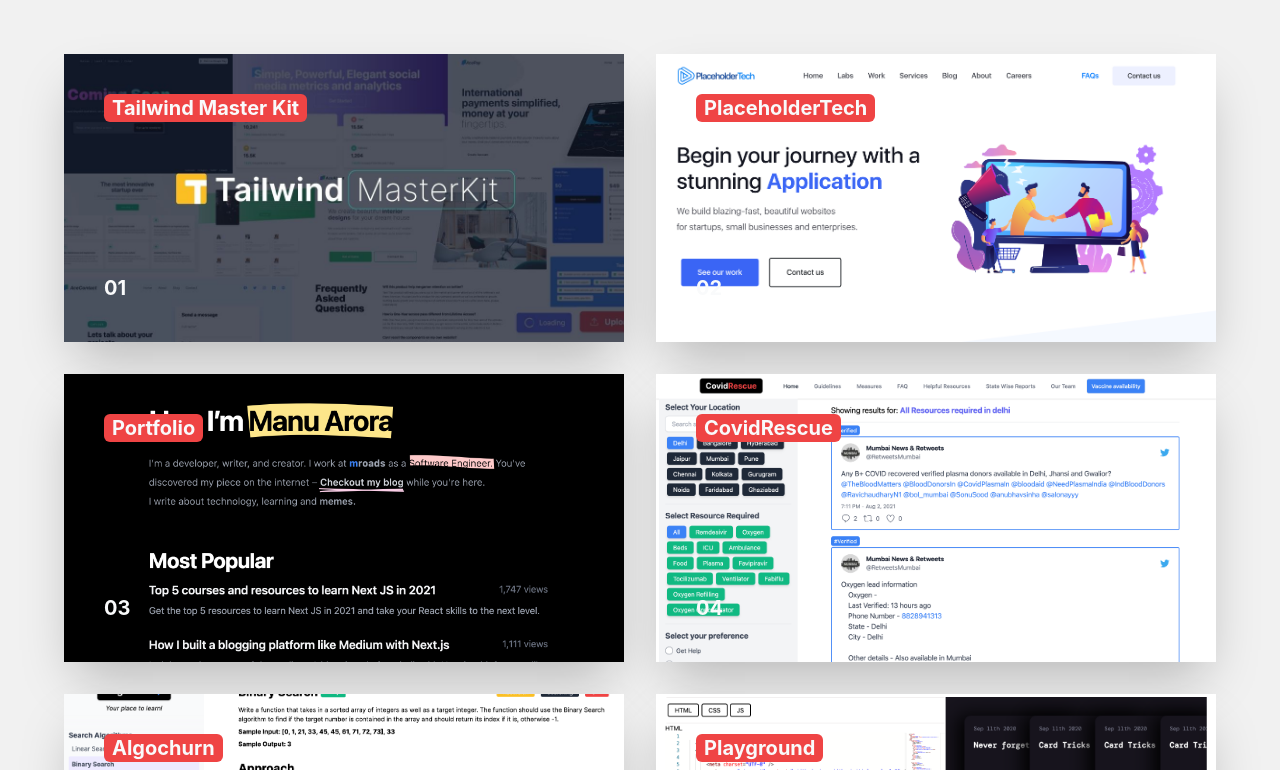
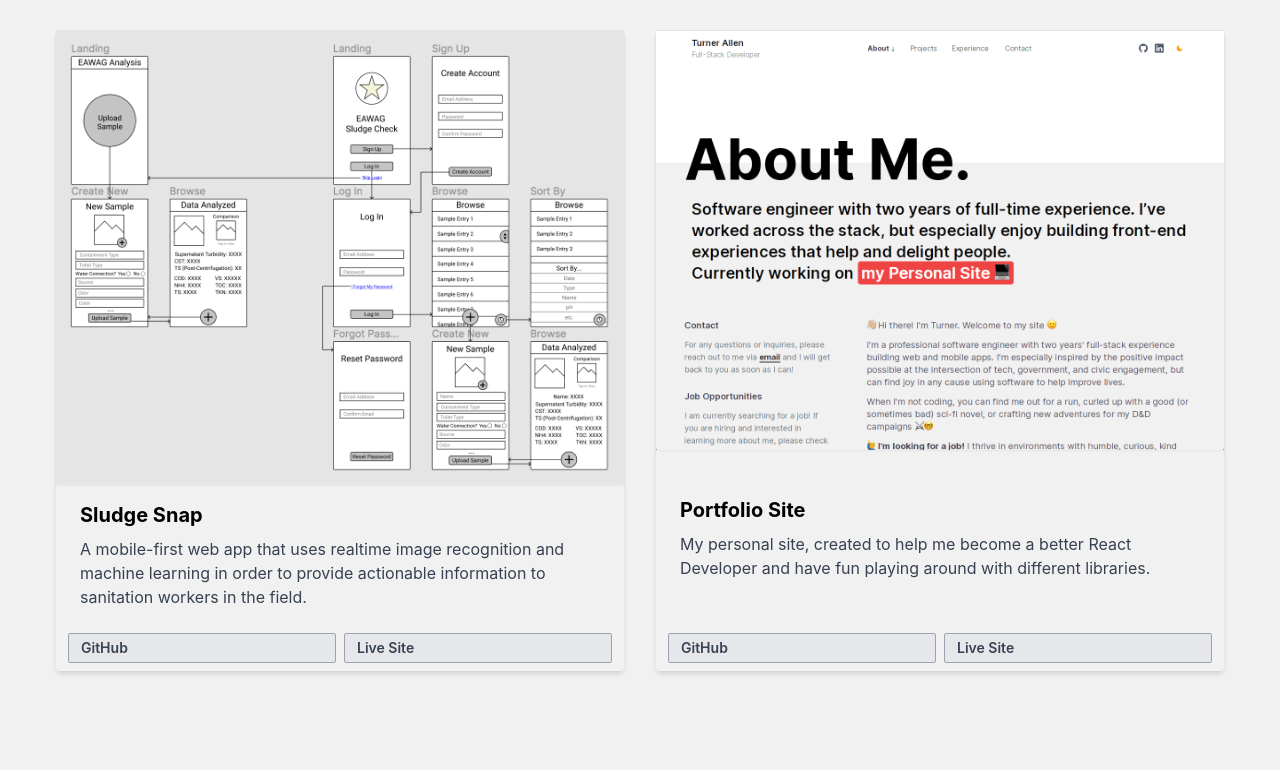
Before and after one commit to jtallen/turner-site, a Next.js app: page /projects in a window 1280 px wide. Shown: the part 430-1200 px from the top of the page. Built offline with nearby package versions, Linux system fonts and the light colour scheme.

Commit message:
initial commit to projects view

```diff
--- a/components/Navbar.js
+++ b/components/Navbar.js
@@ -59,16 +59,16 @@ export default function Navbar() {
               )}
             </a>
           </Link>
-          {/* <Link href="/projects">
+          <Link href="/projects">
             <a
               className={`text-base  ${
-                router.asPath === "/projects"
-                  ? "text-gray-800 font-bold dark:text-gray-400"
-                  : "text-gray-600 dark:text-gray-300 font-normal "
+                router.asPath === '/projects'
+                  ? 'text-gray-800 font-bold dark:text-gray-400'
+                  : 'text-gray-600 dark:text-gray-300 font-normal '
               }`}
             >
               Projects
-              {router.asPath === "/projects" && (
+              {router.asPath === '/projects' && (
                 <svg
                   xmlns="http://www.w3.org/2000/svg"
                   width="16"
@@ -84,7 +84,7 @@ export default function Navbar() {
                 </svg>
               )}
             </a>
-          </Link> */}
+          </Link>
           <Link href="/experience">
             <a
               className={`text-base  ${
--- a/components/Projects.js
+++ b/components/Projects.js
@@ -1,5 +1,5 @@
-import React from "react";
-import userData from "@constants/data";
+import React from 'react';
+import userData from '@constants/data';
 
 export default function Projects() {
   return (
@@ -9,41 +9,39 @@ export default function Projects() {
           Projects
         </h1>
       </div>
-      {/* Grid starts here */}
-      <div className="bg-[#F1F1F1] dark:bg-gray-900">
-        <div className="max-w-6xl mx-auto grid grid-cols-1 md:grid-cols-2 gap-8 py-20 pb-40">
-          {userData.projects.map((proj, idx) => (
-            <ProjectCard
-              title={proj.title}
-              link={proj.link}
-              imgUrl={proj.imgUrl}
-              number={`${idx + 1}`}
-            />
-          ))}
-        </div>
+      <div className="bg-[#F1F1F1] dark:bg-gray-900 p-10 grid grid-cols-1 md:grid-cols-2">
+        {userData.projects.map((project, index) => (
+          <ProjectCard projectID={index} />
+        ))}
       </div>
     </section>
   );
 }
 
-const ProjectCard = ({ title, link, imgUrl, number }) => {
+const ProjectCard = ({ projectID }) => {
+  const project = userData.projects[projectID];
+
   return (
-    <a href={link} className="w-full block shadow-2xl">
-      <div className="relative overflow-hidden">
-        <div className="h-72 object-cover">
-          <img
-            src={imgUrl}
-            alt="portfolio"
-            className="transform hover:scale-125 transition duration-2000 ease-out object-cover h-full w-full"
-          />
-        </div>
-        <h1 className="absolute top-10 left-10 text-gray-50 font-bold text-xl bg-red-500 rounded-md px-2">
-          {title}
-        </h1>
-        <h1 className="absolute bottom-10 left-10 text-gray-50 font-bold text-xl">
-          {number.length === 1 ? "0" + number : number}
-        </h1>
+    <div className="rounded flex flex-col justify-between transform hover:scale-105 transition duration-200 shadow-md my-4 mx-4">
+      <img className="w-full shadow-sm" src={project.imgUrl}></img>
+      <div className="px-6 py-4 justify-self-start">
+        <div className="font-bold text-xl mb-2">{project.title}</div>
+        <p className="text-gray-700 text-base">{project.description}</p>
       </div>
-    </a>
+      <div className="grid grid-cols-2">
+        <a
+          href={project.gitHubUrl}
+          className="bg-gray-200 hover:bg-gray-300 px-3 py-1 border border-gray-400 rounded-sm text-sm font-semibold text-gray-700 my-2 ml-3 mr-1"
+        >
+          GitHub
+        </a>
+        <a
+          href={project.siteUrl}
+          className="bg-gray-200 hover:bg-gray-300 px-3 py-1 border border-gray-400 rounded-sm text-sm font-semibold text-gray-700 my-2 ml-1 mr-3"
+        >
+          Live Site
+        </a>
+      </div>
+    </div>
   );
 };
--- a/constants/data.js
+++ b/constants/data.js
@@ -1,99 +1,75 @@
 const userData = {
-  githubUsername: "jtallen",
-  name: "Turner Allen",
-  designation: "Full-Stack Developer",
-  avatarUrl: "/avatar.png",
-  email: "jturnerallen@gmail.com",
-  phone: "+1 8042295228",
-  address: "San Francisco, USA.",
-  templateID: "template_vyfd4cn",
-  serviceID: "service_mfo3p98",
+  githubUsername: 'jtallen',
+  name: 'Turner Allen',
+  designation: 'Full-Stack Developer',
+  avatarUrl: '/avatar.png',
+  email: 'jturnerallen@gmail.com',
+  phone: '+1 8042295228',
+  address: 'San Francisco, USA.',
+  templateID: 'template_vyfd4cn',
+  serviceID: 'service_mfo3p98',
   projects: [
     {
-      title: "Tailwind Master Kit",
-      link: "https://tailwindmasterkit.com",
-      imgUrl: "/tmk.jpg",
+      title: 'Sludge Snap',
+      imgUrl: '/sludge-snap-wireframe.png',
+      gitHubUrl: 'https://github.com/jtallen/sludge-snap',
+      siteUrl: 'https://sludge-snap-web-app.vercel.app/',
+      description:
+        'A mobile-first web app that uses realtime image recognition and machine learning in order to provide actionable information to sanitation workers in the field.',
     },
     {
-      title: "PlaceholderTech",
-      link: "https://placeholdertech.in",
-      imgUrl: "/placeholdertech.png",
-    },
-    {
-      title: "Portfolio",
-      link: "https://manuarora.in",
-      imgUrl: "/portfolio.png",
-    },
-    {
-      title: "CovidRescue",
-      link: "https://covidrescue.co.in",
-      imgUrl: "/covidrescue.png",
-    },
-    {
-      title: "Algochurn",
-      link: "https://algochurn.com",
-      imgUrl: "/algochurn.png",
-    },
-    {
-      title: "Playground",
-      link: "https://play.placeholdertech.in",
-      imgUrl: "/playground.png",
-    },
-    {
-      title: "Feedmeback",
-      link: "https://feedmeback.vercel.app",
-      imgUrl: "/feedmeback.png",
-    },
-    {
-      title: "Devmedium",
-      link: "https://devmedium.vercel.app",
-      imgUrl: "/devmedium.png",
+      title: 'Portfolio Site',
+      imgUrl: '/turner-site-screenshot.png',
+      gitHubUrl: 'https://github.com/jtallen/turner-site',
+      siteUrl: 'https://www.turnerallen.dev/',
+      description:
+        'My personal site, created to help me become a better React Developer and have fun playing around with different libraries.',
     },
   ],
   about: {
     title:
-      "Software engineer with two years of full-time experience. I’ve worked across the stack, but especially enjoy building front-end experiences that help and delight people.",
-    currentProject: "my Personal Site",
-    currentProjectUrl: "https://turner-site-green.vercel.app",
+      'Software engineer with two years of full-time experience. I’ve worked across the stack, but especially enjoy building front-end experiences that help and delight people.',
+    currentProject: 'my Personal Site',
+    currentProjectUrl: 'https://turner-site-green.vercel.app',
   },
   experience: [
     {
-      title: "Sludge Snap",
-      company: "Full Stack Engineer",
-      year: "2021",
-      companyLink: "",
+      title: 'Sludge Snap',
+      company: 'Full Stack Engineer',
+      year: '2021',
+      companyLink: '',
       desc: 'Led design & development for Sludge Snap, an ML-powered mobile web app to provide realtime image sample analysis to waste workers in the field. Not the most flashy project, but hey: I\'ll take "helps people" over "sounds cool" any day 😉',
     },
     {
-      title: "CS @ VCU",
-      company: "Virginia Commonwealth University",
-      year: "2019-2021",
-      companyLink: "https://egr.vcu.edu/departments/computer/",
-      desc: "Data structures, algorithms, linear algebra, oh my! After finishing the majority of my CS credits, I decided to re-enter the working world instead of paying for a final year of remote learning at VCU for credits unrelated to my profession 🙃",
+      title: 'CS @ VCU',
+      company: 'Virginia Commonwealth University',
+      year: '2019-2021',
+      companyLink: 'https://egr.vcu.edu/departments/computer/',
+      desc: 'Data structures, algorithms, linear algebra, oh my! After finishing the majority of my CS credits, I decided to re-enter the working world instead of paying for a final year of remote learning at VCU for credits unrelated to my profession 🙃',
     },
     {
-      title: "Frontend Developer",
-      company: "Impak Technical",
-      year: "2018",
-      companyLink: "https://www.impaktechnical.com/",
+      title: 'Frontend Developer',
+      company: 'Impak Technical',
+      year: '2018',
+      companyLink: 'https://www.impaktechnical.com/',
       desc: "Front end developer in a small agency, working with Javascript and HTML/CSS to support multiple clients. Had a blast getting exposure to a ton of different client needs, but ultimately realized I'm more excited to work full-stack and concentrate my focus on building just one product 👨‍💻",
     },
     {
-      title: "Primary Product Engineer",
-      company: "Notch, Co. (acq. Capital One)",
-      year: "2016-2017",
-      companyLink: "",
-      desc: "I worked with JS/CSS/HTML with the Angular and Ionic Frameworks and Java with Spring to deliver web and mobile applications for multiple enterprise clients. During my time there, I especially enjoyed leading development on an insurance portal for 250k members of the AMA from inception to launch, as well as building a starter codebase template for Notch’s front end projects that was used for all client engagements for several years.",
+      title: 'Primary Product Engineer',
+      company: 'Notch, Co. (acq. Capital One)',
+      year: '2016-2017',
+      companyLink: '',
+      desc: 'I worked with JS/CSS/HTML with the Angular and Ionic Frameworks and Java with Spring to deliver web and mobile applications for multiple enterprise clients. During my time there, I especially enjoyed leading development on an insurance portal for 250k members of the AMA from inception to launch, as well as building a starter codebase template for Notch’s front end projects that was used for all client engagements for several years.',
     },
   ],
   resumeUrl:
-    "https://drive.google.com/file/d/1z_psbsrkvQguv3kTKqcO2-UMO0vvvWYA/view?usp=sharing",
+    'https://drive.google.com/file/d/1z_psbsrkvQguv3kTKqcO2-UMO0vvvWYA/view?usp=sharing',
   socialLinks: {
-    instagram: "https://instagram.com/jturnerallen",
-    twitter: "https://twitter.com/804native",
-    linkedin: "https://linkedin.com/in/jturnerallen",
-    github: "https://github.com/jtallen",
-    facebook: "https://facebook.com/",
+    instagram: 'https://instagram.com/jturnerallen',
+    twitter: 'https://twitter.com/804native',
+    linkedin: 'https://linkedin.com/in/jturnerallen',
+    github: 'https://github.com/jtallen',
+    facebook: 'https://facebook.com/',
   },
 };
 
```
Also changed, not shown: public/sludge-snap-wireframe.png (added), public/turner-site-screenshot.png (added).
